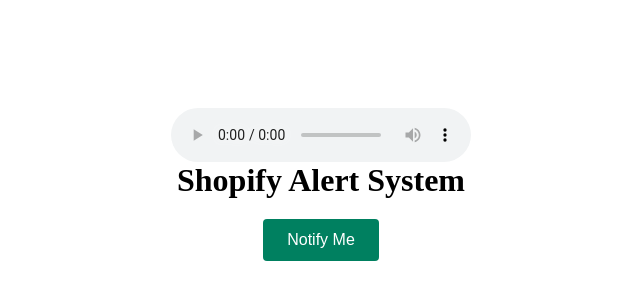
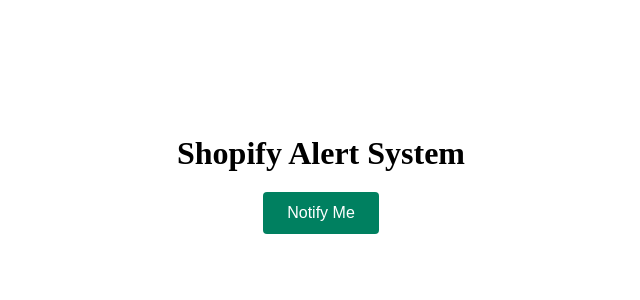
Before and after one commit to muzammil-15/notify-shopify, a React (Vite) app: page / in a window 1280 px wide. Shown: the part 216-516 px from the top of the page, without its empty margins (319-959 px from the left). Built offline with nearby package versions, Linux system fonts and the light colour scheme.

Commit message:
remove audio from ui

```diff
--- a/src/App.jsx
+++ b/src/App.jsx
@@ -110,7 +110,7 @@
 
   return (
     <div style={{ display: 'flex', justifyContent: 'center', alignItems: 'center', height: '100vh', flexDirection: 'column' }}>
-      <audio src="/notification.mp3" controls></audio>
+      {/* <audio src="/notification.mp3" controls></audio> */}
       <h1>Shopify Alert System</h1>
       <button
         onClick={notifyMe}
```
